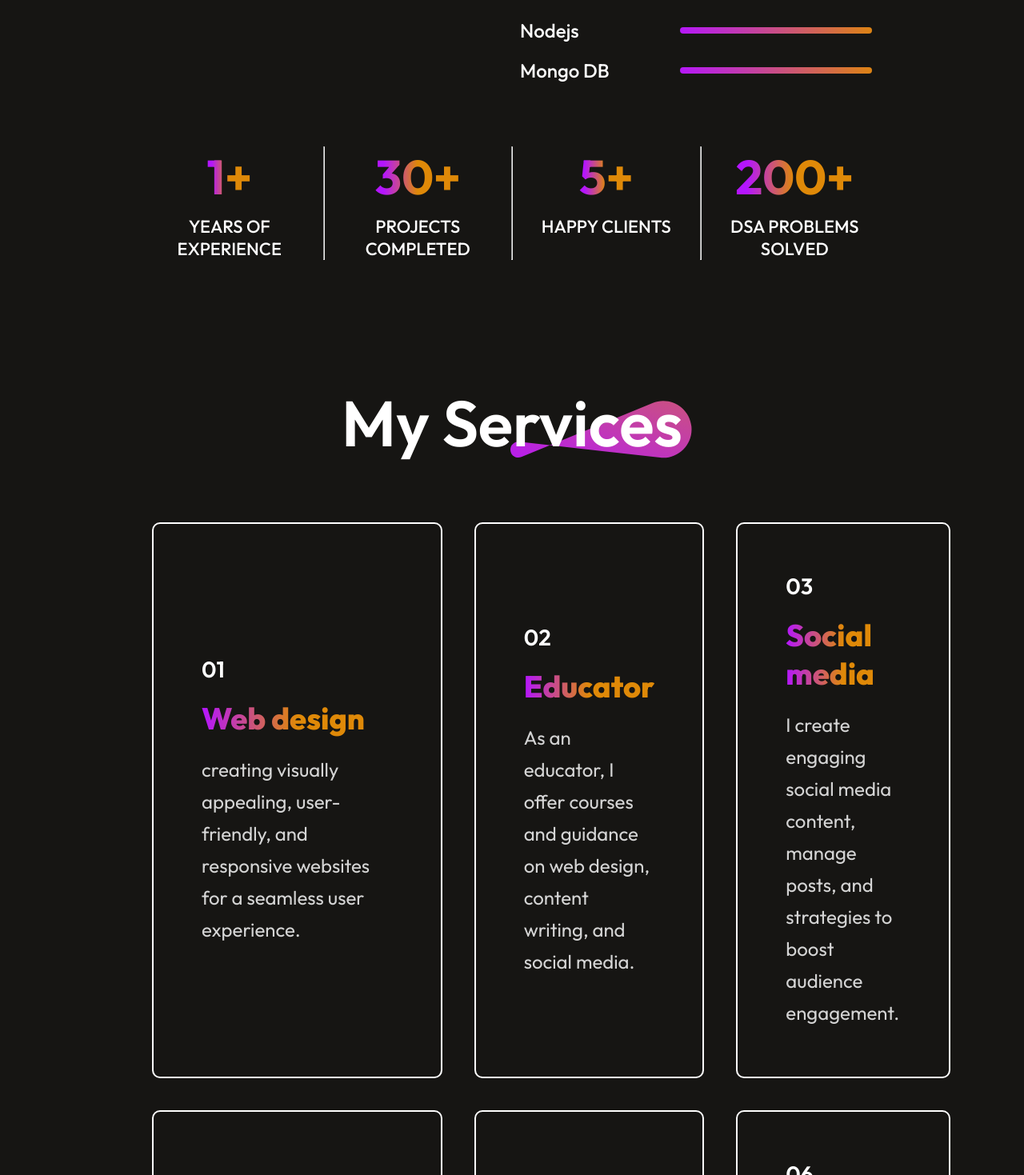
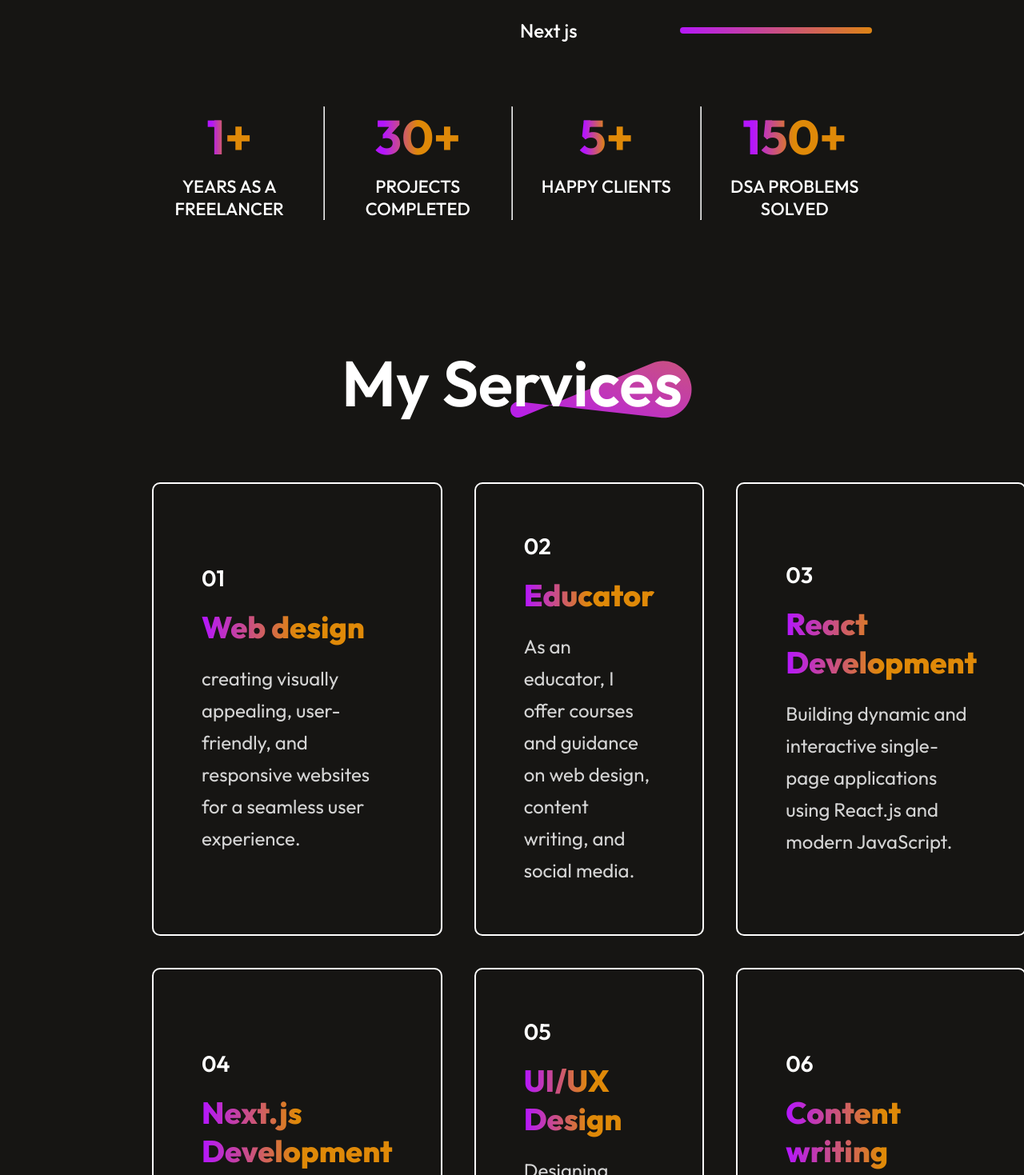
Before and after one commit to Deepak6205/my-portfolio, a React (Vite) app: page / in a window 1280 px wide. Shown: the part 2061-3530 px from the top of the page at 80% size. Built offline with nearby package versions, Linux system fonts and the light colour scheme.

Commit message:
updated resume,skill,services

```diff
--- a/src/assets/services_data.js
+++ b/src/assets/services_data.js
@@ -9,15 +9,25 @@ const Services_Data = [
     s_name: "Educator",
     s_desc: "As an educator, I offer courses and guidance on web design, content writing, and social media.",
   },
+  // {
+  //   s_no: "03",
+  //   s_name: "Social media",
+  //   s_desc: "I create engaging social media content, manage posts, and strategies to boost audience engagement.",
+  // },
+  // {
+  //   s_no: "04",
+  //   s_name: "Backend Development",
+  //   s_desc: "Managing databases, authentication, and server-side logic using Node.js .",
+  // },
   {
     s_no: "03",
-    s_name: "Social media",
-    s_desc: "I create engaging social media content, manage posts, and strategies to boost audience engagement.",
+    s_name: "React Development",
+    s_desc: "Building dynamic and interactive single-page applications using React.js and modern JavaScript.",
   },
   {
     s_no: "04",
-    s_name: "Backend Development",
-    s_desc: "Managing databases, authentication, and server-side logic using Node.js .",
+    s_name: "Next.js Development",
+    s_desc: "Developing fast, SEO-friendly, and scalable web applications using Next.js.",
   },
   {
     s_no: "05",
--- a/src/components/About/About.jsx
+++ b/src/components/About/About.jsx
@@ -43,12 +43,8 @@ const About = () => {
               <hr style={{ width: "50%" }} />
             </div>
             <div className="about-skill">
-              <p>Nodejs</p>
+              <p>Next js</p>
               <hr style={{ width: "53%" }} />
-            </div>
-            <div className="about-skill">
-              <p>Mongo DB</p>
-              <hr style={{ width: "48%" }} />
             </div>
           </div>
         </div>
@@ -56,7 +52,7 @@ const About = () => {
       <div className="about-achievements">
         <div className="about-achievement">
             <h1>1+</h1>
-            <p>YEARS OF EXPERIENCE</p>
+            <p>YEARS AS A FREELANCER</p>
         </div>
         <hr/>
         <div className="about-achievement">
@@ -70,7 +66,7 @@ const About = () => {
         </div>
         <hr/>
         <div className="about-achievement">
-            <h1>200+</h1>
+            <h1>150+</h1>
             <p>DSA PROBLEMS SOLVED</p>
         </div>
       </div>
--- a/src/components/Hero/Hero.jsx
+++ b/src/components/Hero/Hero.jsx
@@ -4,7 +4,7 @@ import side_profile from "../../assets/side_profile.png";
 
 const Hero = () => {
   const resumeLink =
-    "https://drive.google.com/file/d/1mlo7SXVoXNbNDbiCgZmw2WMUbl8iMQVZ/view?usp=drive_link";
+    "https://drive.google.com/file/d/1_FKM_qGIeuOPGXz8kz_mdJEznbbsMsxc/view?usp=sharing";
 
   const openResume = () => {
     window.open(resumeLink, "_blank");
```
